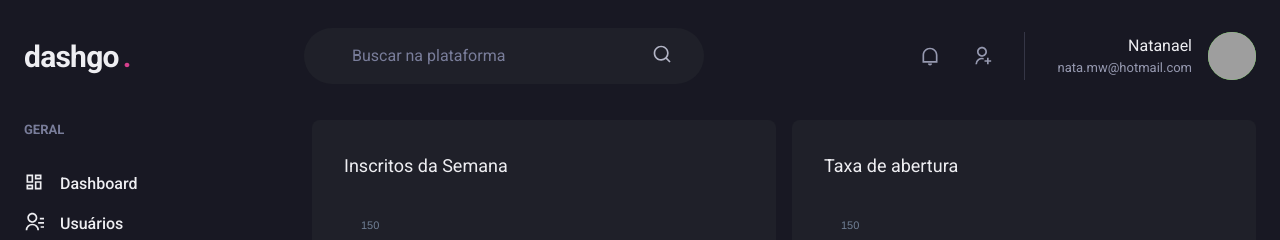
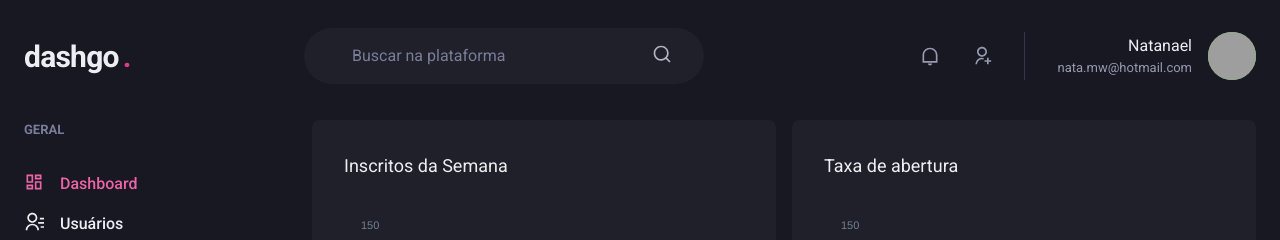
Before and after one commit to Nata07/ignite-dashgo, a Next.js app: page /dashboard in a window 1280 px wide. Shown: the top 240 px of the page. Built offline with nearby package versions, Linux system fonts and the light colour scheme; grey boxes are pictures that could not be loaded.

Commit message:
:sparkles: feat: added navigation and active link

```diff
--- /dev/null
+++ b/src/components/ActiveLink.tsx
@@ -0,0 +1,32 @@
+import Link, { LinkProps } from "next/link";
+import { useRouter } from "next/router";
+import { cloneElement, ReactElement } from "react";
+
+interface ActiveLinkProps extends LinkProps{
+  children: ReactElement;
+  shouldMatchExactHref?: boolean;
+}
+
+export function ActiveLink({ children, shouldMatchExactHref = false, ...rest } : ActiveLinkProps) {
+  const {asPath} = useRouter()
+  let isActive = false
+
+  if(shouldMatchExactHref && (asPath === rest.href || asPath === rest.as)) {
+    isActive = true
+  }
+
+  if(!shouldMatchExactHref && (asPath.startsWith(String(rest.href)) ||
+    asPath.startsWith(String(rest.as))
+  )) {
+    isActive = true;
+  }
+
+  return (
+    <Link {...rest}>
+      {cloneElement(children, {
+        color: isActive ? 'pink.400' : 'gray.50'
+      })}
+    </Link>
+
+  )
+}
--- a/src/components/Sidebar/NavLink.tsx
+++ b/src/components/Sidebar/NavLink.tsx
@@ -1,17 +1,21 @@
-import { Icon, Link, LinkProps as ChakraLinkProps, Text } from "@chakra-ui/react";
+import { Icon, Link as ChakraLink, LinkProps as ChakraLinkProps, Text } from "@chakra-ui/react";
 import { ElementType } from "react";
 import { RiDashboardLine } from "react-icons/ri";
-
+import Link from 'next/link'
+import { ActiveLink } from "../ActiveLink";
 interface NavLinkProps extends ChakraLinkProps {
   icon: ElementType;
   children: string;
+  href: string;
 }
 
-export function NavLink({icon, children, ...rest}: NavLinkProps) {
+export function NavLink({icon, children, href, ...rest}: NavLinkProps) {
   return (
-    <Link display="flex" align="center" {...rest}>
-      <Icon as={icon} fontSize="20" />
-      <Text ml="4" fontWeight="medium">{children}</Text>
-    </Link>
+    <ActiveLink href={href} passHref>
+      <ChakraLink display="flex" align="center" {...rest}>
+        <Icon as={icon} fontSize="20" />
+        <Text ml="4" fontWeight="medium">{children}</Text>
+      </ChakraLink>
+    </ActiveLink>
   )
 }
--- a/src/components/Sidebar/SidebarNav.tsx
+++ b/src/components/Sidebar/SidebarNav.tsx
@@ -7,12 +7,12 @@
   return (
     <Stack spacing="12" align="flex-start">
       <NavSection title="GERAL  ">
-        <NavLink icon={RiDashboardLine}>Dashboard</NavLink>
-        <NavLink icon={RiContactsLine}>Usuários</NavLink>
+        <NavLink icon={RiDashboardLine} href="/dashboard">Dashboard</NavLink>
+        <NavLink icon={RiContactsLine} href="/users">Usuários</NavLink>
       </NavSection>
       <NavSection title="AUTOMAÇÃO">
-        <NavLink icon={RiInputMethodLine}>Formulários</NavLink>
-        <NavLink icon={RiGitMergeLine}>Automação</NavLink>
+        <NavLink icon={RiInputMethodLine} href="/forms">Formulários</NavLink>
+        <NavLink icon={RiGitMergeLine} href="/automation">Automação</NavLink>
       </NavSection>
     </Stack>
   )
--- a/src/pages/users/create.tsx
+++ b/src/pages/users/create.tsx
@@ -1,4 +1,5 @@
 import { Box, Button, Divider, Flex, Heading, HStack, SimpleGrid, VStack } from '@chakra-ui/react';
+import Link from 'next/link';
 import { Input } from '../../components/Form/Input';
 import { Header } from '../../components/Header';
 import { Sidebar } from '../../components/Sidebar';
@@ -31,7 +32,9 @@
 
           <Flex mt="8" justify="flex-end">
             <HStack spacing="4">
-              <Button colorScheme="whiteAlpha">Cancelar</Button>
+              <Link href="/users" passHref>
+                <Button as="a" colorScheme="whiteAlpha">Cancelar</Button>
+              </Link>
               <Button colorScheme="pink">Salvar</Button>
             </HStack>
           </Flex>
--- a/src/pages/users/index.tsx
+++ b/src/pages/users/index.tsx
@@ -1,3 +1,4 @@
+import Link from "next/link";
 import { Button } from "@chakra-ui/button";
 import { Checkbox } from "@chakra-ui/checkbox";
 import Icon from "@chakra-ui/icon";
@@ -32,6 +33,7 @@
 
             <Heading size="lg" fontWeight="normal">Usuários</Heading>
 
+            <Link href="/users/create" passHref>
               <Button
                 as="a"
                 size="sm"
@@ -40,6 +42,7 @@
                 leftIcon={<Icon as={RiAddLine} />}>
                 Criar novo
               </Button>
+            </Link>
           </Flex>
 
           <Table colorScheme="whiteAlpha">
```
Lines whose indentation alone changed are shown as unchanged.
